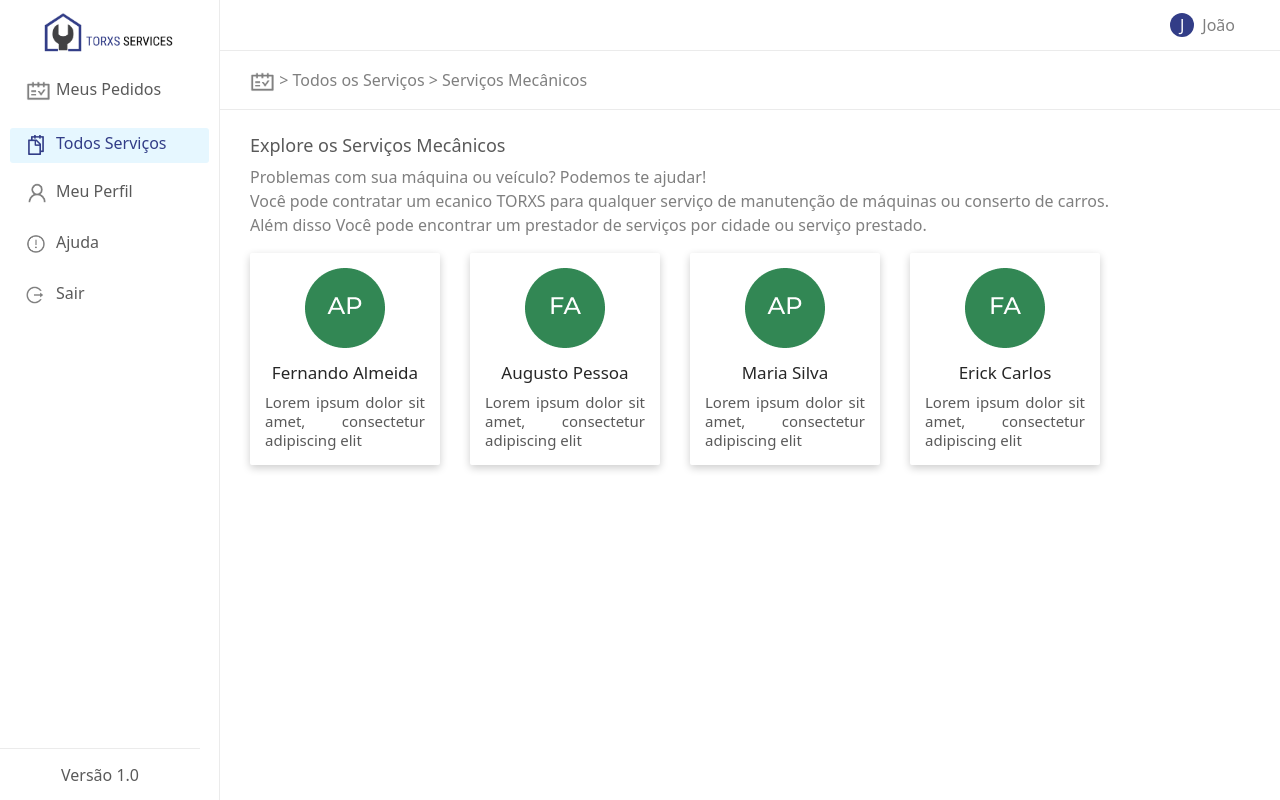
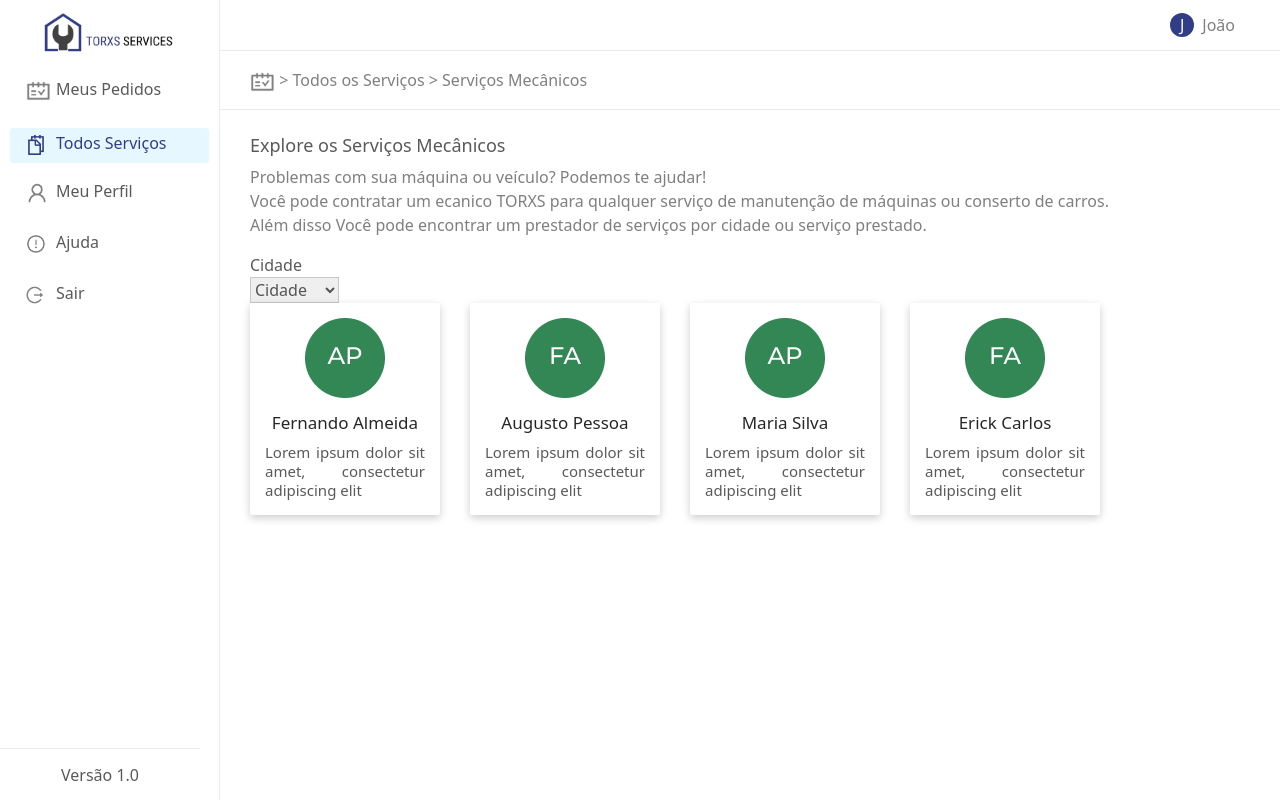
Before and after one commit to SnowGray24/DomesticGeneralServices, a React (Create React App) app: page /ServicosMecanicos in a window 1280 px wide. Built offline with nearby package versions, Linux system fonts and the light colour scheme.

Commit message:
Criado componente select

```diff
--- a/src/ServicosMecanicos.js
+++ b/src/ServicosMecanicos.js
@@ -4,12 +4,15 @@ import MenuVertical from "./components/MenuVertical";
 import TitleBar from "./components/TitleBar";
 import OptionsMenuContratante from './data/OpcoesMenuContratante';
 import './css/layout.css';
+import SelectField from "./components/SelectField";
 
 
 function ServicosMecanicos() {
 
     let options = OptionsMenuContratante;
     options[0].selected = true;
+
+    const selectCityOptions = ["Cidade","Pau dos Ferros", "Lucrécia", "São Miguel", "Alexandria"];
 
     return (
         <div className='page'>
@@ -23,6 +26,7 @@ function ServicosMecanicos() {
                         <p>
                             Problemas com sua máquina ou veículo? Podemos te ajudar!<br/>Você pode contratar um ecanico TORXS para qualquer serviço de manutenção de máquinas ou conserto de carros.<br/> Além disso Você pode encontrar um prestador de serviços por cidade ou serviço prestado.
                         </p>
+                        <SelectField options={selectCityOptions}/>
                         <CardPrestador/>
                     </div>
                 </section>
--- /dev/null
+++ b/src/components/SelectField.js
@@ -0,0 +1,15 @@
+function SelectField({options}) {
+    return (
+        <>
+            <label style={{color: 'rgba(0,0,0,.65)'}} for="select">Cidade</label>
+            <select name="select" id="select" style={{width: '89px', outline: 'none', borderColor:'rgba(200, 200, 200, 1)', color: 'rgba(0,0,0,0.65)'}}>
+            {options.map((item, index)=>(
+                index === 0
+                ? <option disabled selected style={{display: 'none'}} value={item}>{item}</option>
+                : <option value={item}>{item}</option>
+            ))}
+            </select>
+        </>
+    )
+}
+export default SelectField;
```
